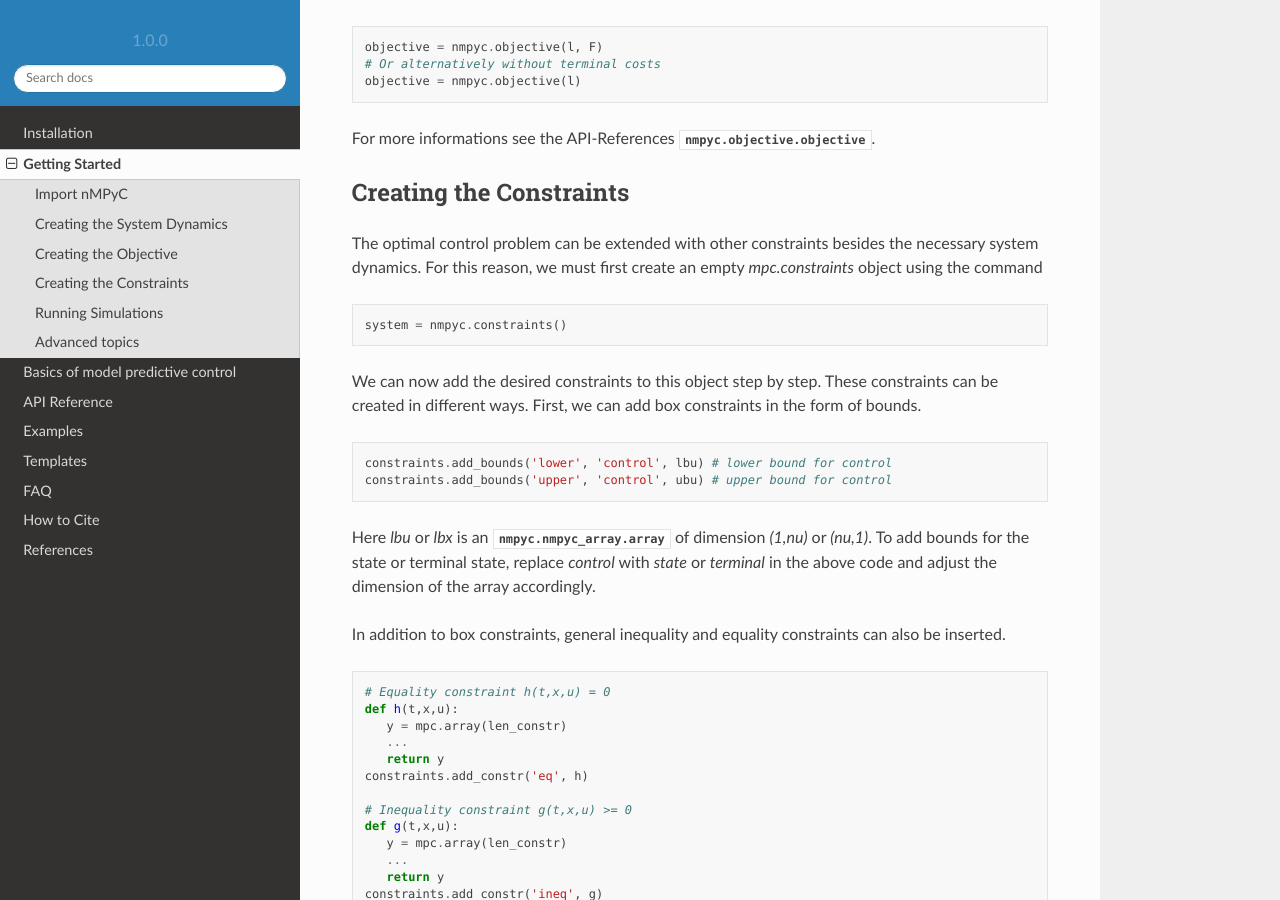
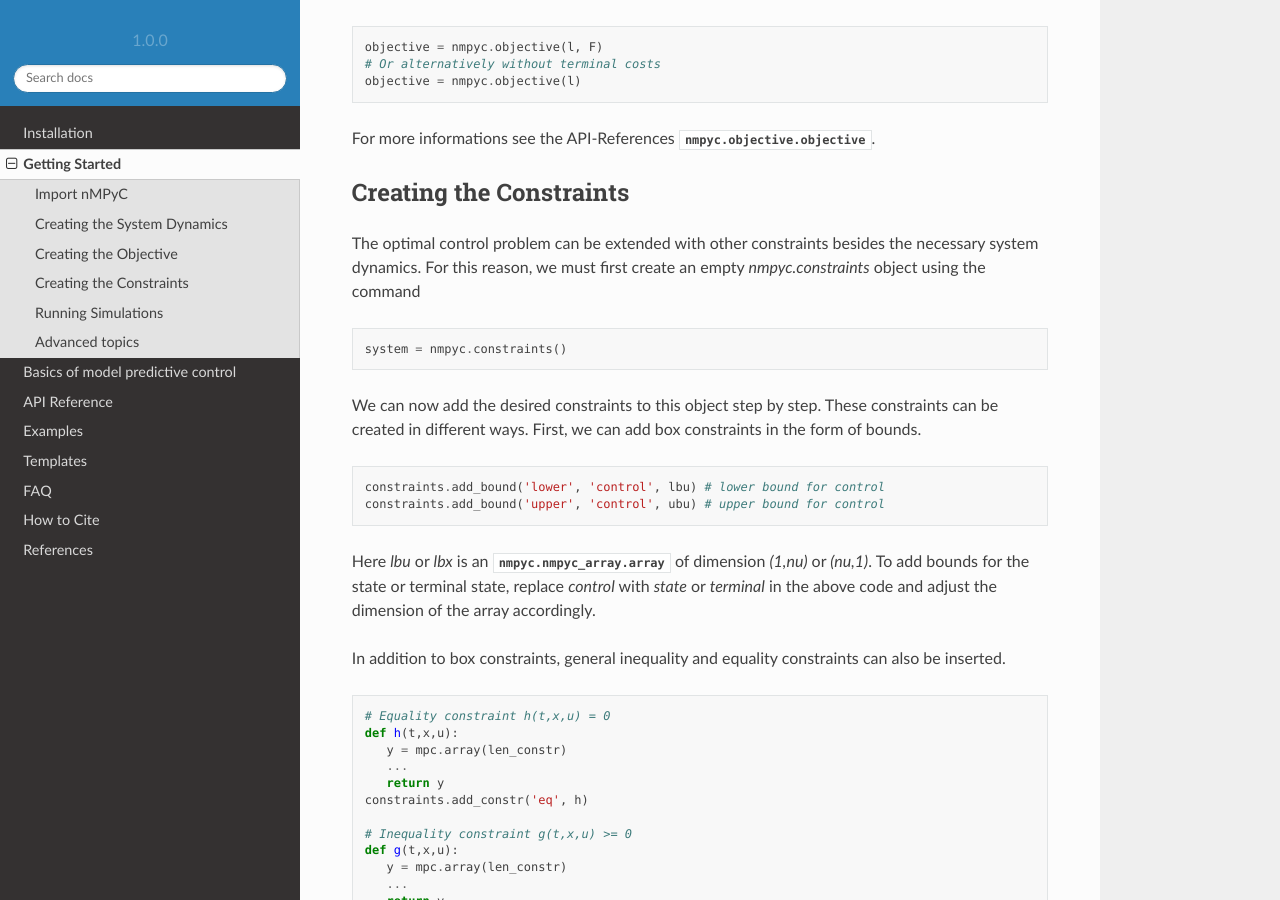
Before and after one commit to nMPyC/nmpyc, a Sphinx documentation site: the page built from docs/source/start.rst, in a window 1280 px wide and 900 px high, scrolled down 1848 px. Built offline with Sphinx 7.4.7 and the Read the Docs theme 2.0.0, drawn with Linux system fonts in a browser that asks for light colours.

Commit message:
Update start.rst

```diff
--- a/docs/source/start.rst
+++ b/docs/source/start.rst
@@ -90,7 +90,7 @@ Creating the Constraints
 -------------------------
 
 The optimal control problem can be extended with other constraints besides the necessary system dynamics.
-For this reason, we must first create an empty `mpc.constraints` object using the command
+For this reason, we must first create an empty `nmpyc.constraints` object using the command
 
 .. code-block:: python
 
@@ -102,8 +102,8 @@ First, we can add box constraints in the form of bounds.
 
 .. code-block:: python
 
-   constraints.add_bounds('lower', 'control', lbu) # lower bound for control
-   constraints.add_bounds('upper', 'control', ubu) # upper bound for control
+   constraints.add_bound('lower', 'control', lbu) # lower bound for control
+   constraints.add_bound('upper', 'control', ubu) # upper bound for control
 
 Here `lbu` or `lbx` is an :py:class:`nmpyc.nmpyc_array.array` of dimension `(1,nu)` or `(nu,1)`.
 To add bounds for the state or terminal state, replace `control` with `state` or `terminal` in the above code and adjust the dimension of the array accordingly.
```
